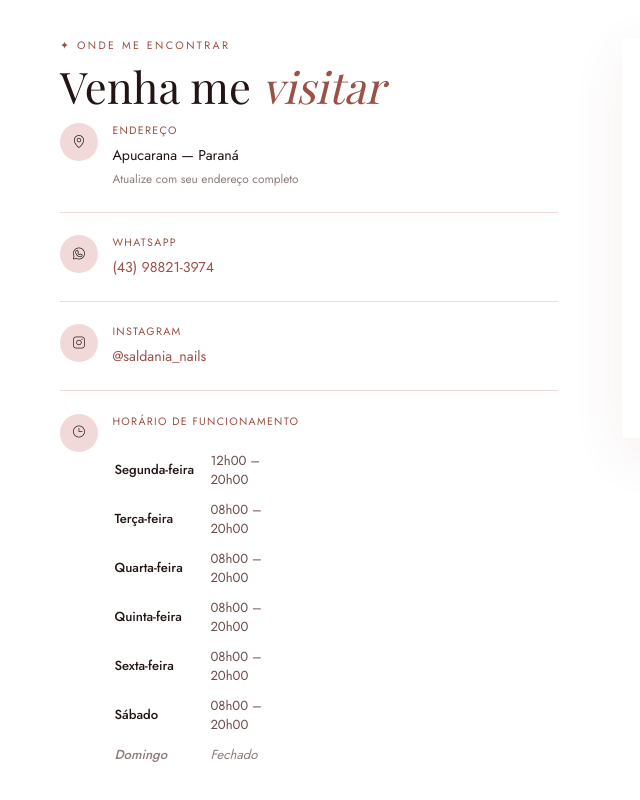
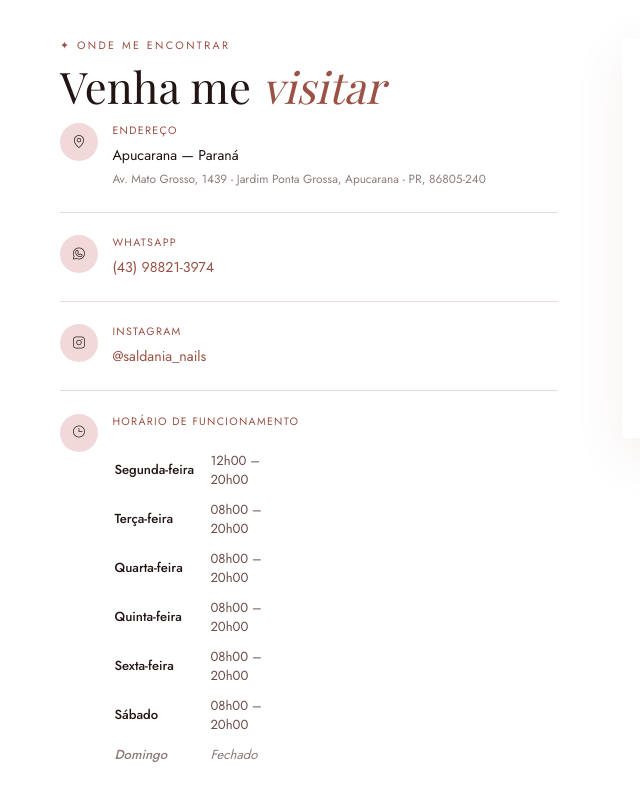
Before and after one commit to withvisionstack/Landing_page_empresa-local, a plain HTML site: page index.html in a window 1280 px wide. Shown: the part 3500-4300 px from the top of the page, without its empty margins (0-640 px from the left). Drawn offline with nearby package versions, Linux system fonts and the light colour scheme; grey boxes are pictures that could not be loaded; a web font is replaced by a local one.

Commit message:
Update index.html

```diff
--- a/index.html
+++ b/index.html
@@ -450,7 +450,7 @@
                   <div class="lv">
                     Apucarana — Paraná<br />
                     <small style="color: var(--muted)"
-                      >Atualize com seu endereço completo</small
+                      >Av. Mato Grosso, 1439 - Jardim Ponta Grossa, Apucarana - PR, 86805-240</small
                     >
                   </div>
                 </div>
```
